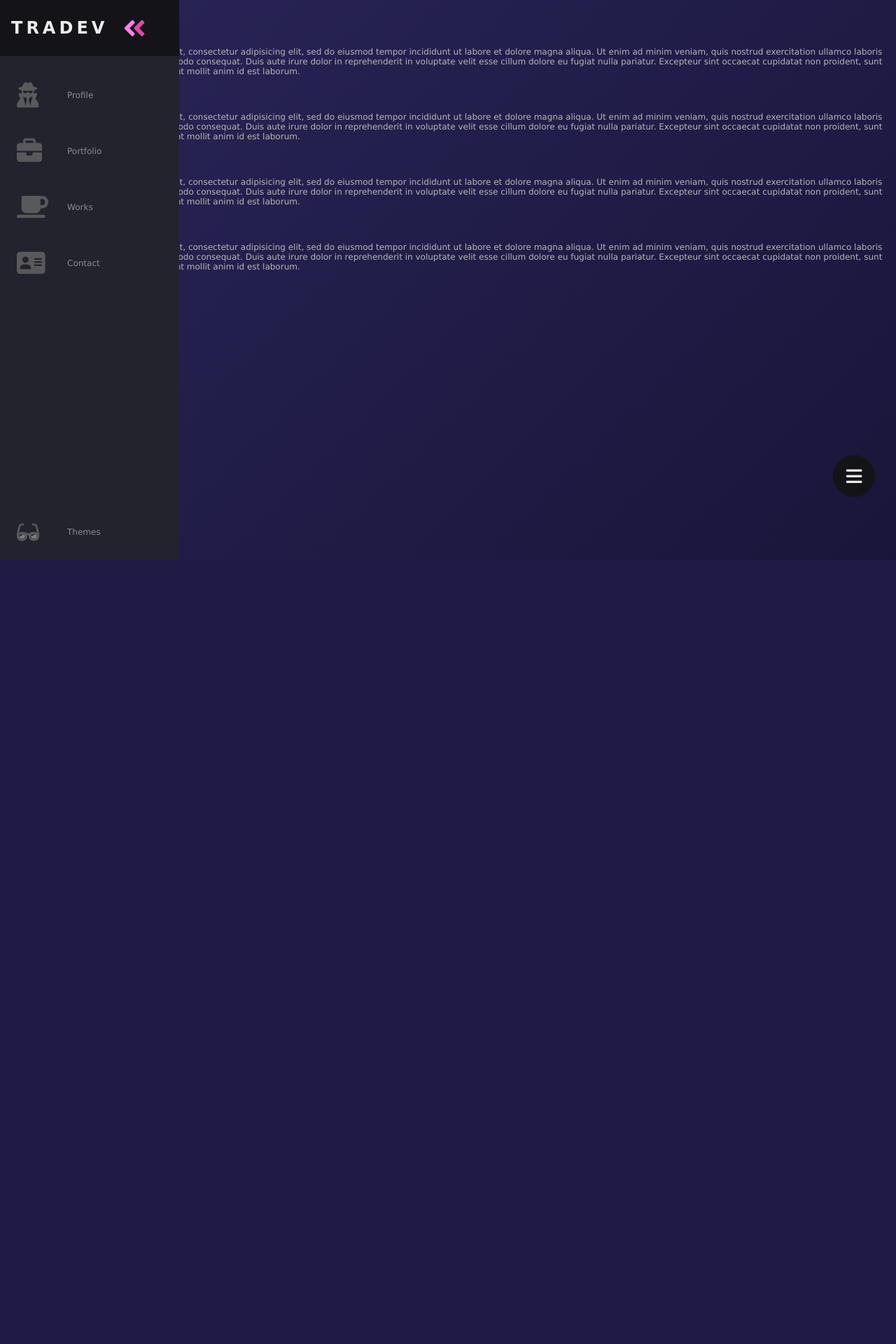
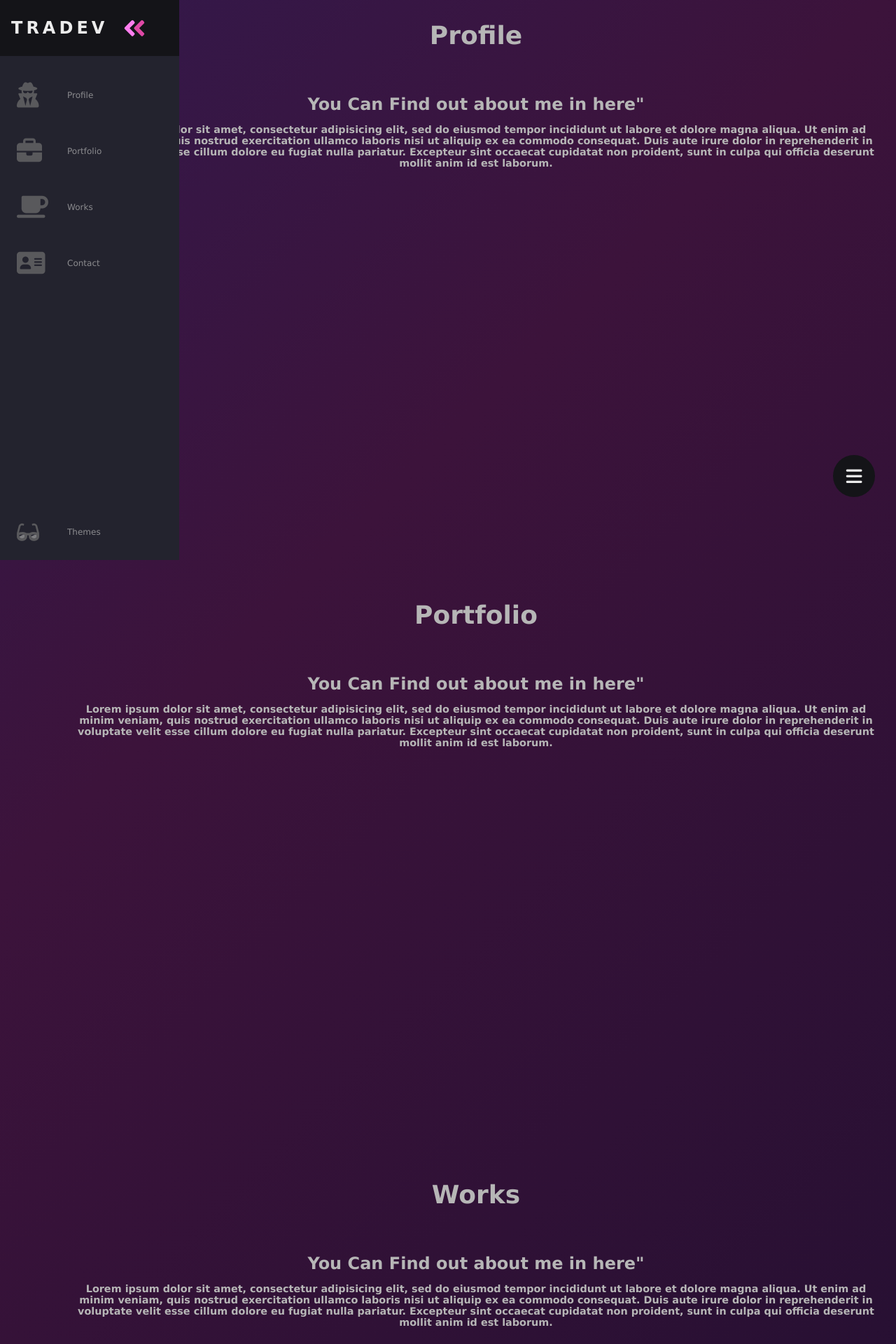
Before and after one commit to hackmeastizil/website, a PHP site: page / in a window 1280 px wide. Shown: the top 1920 px of the page at 70% size. Before the commit the page ends 800 px from the top, so only its background shows below. Run offline with PHP 8.4, Linux system fonts and the light colour scheme; some libraries are stand-ins or nearby versions.

Commit message:
Third Commit
Added Scroll-spy and smooth scroll
Added Faders for content
New js for scroll-in and out

```diff
--- a/header.php
+++ b/header.php
@@ -8,7 +8,7 @@
     <script src="https://kit.fontawesome.com/6244fda63e.js" crossorigin="anonymous"></script>
     <link href="https://fonts.googleapis.com/css?family=Open+Sans:300,400,700&display=swap" rel="stylesheet"/>
     <script src="https://cdnjs.cloudflare.com/ajax/libs/jquery/3.5.1/jquery.min.js"></script>
-
+    <script src="scroll-out.js"></script>>
 
 
   </head>
--- a/index.php
+++ b/index.php
@@ -4,7 +4,7 @@ include 'header.php';
 
  ?>
 
-<body>
+<body  data-spy="scroll" data-target=".navbar" data-offset="50">
 
   <div class="loader_bg">
     <div class="loader">
@@ -43,7 +43,7 @@ include 'header.php';
       </li>
 
       <li class="nav-item">
-        <a href="#" class="nav-link">
+        <a href="#Profile" class="nav-link">
           <i class="fas fa-user-secret fa-w-16 fa-3x"></i>
           <span class="link-text">Profile</span>
         </a>
@@ -51,7 +51,7 @@ include 'header.php';
 
 
       <li class="nav-item">
-        <a href="#" class="nav-link">
+        <a href="#Portfolio" class="nav-link">
          <i class="fas fa-briefcase fa-w-16 fa-3x"></i>
           <span class="link-text">Portfolio</span>
         </a>
@@ -60,14 +60,14 @@ include 'header.php';
 
 
       <li class="nav-item">
-        <a href="#" class="nav-link">
+        <a href="#Works" class="nav-link">
          <i class="fas fa-coffee fa-w-16 fa-3x"></i>
           <span class="link-text">Works</span>
         </a>
       </li>
 
       <li class="nav-item">
-        <a href="#" class="nav-link">
+        <a href="#Contact" class="nav-link">
           <i class="fas fa-address-card fa-w-16 fa-3x"></i>
           <span class="link-text">Contact</span>
         </a>
@@ -157,29 +157,33 @@ include 'header.php';
   </nav>
 
   <div class="container">
-    <div class="Profile">
-      <div class="content">
-        <h2>Profile</h2>
+    <div class="Profile" id="Profile">
+
+        <h2>Profile</h2><br></br>
+        <h3>You Can Find out about me in here"</h3>
         <p>Lorem ipsum dolor sit amet, consectetur adipisicing elit, sed do eiusmod tempor incididunt ut labore et dolore magna aliqua. Ut enim ad minim veniam, quis nostrud exercitation ullamco laboris nisi ut aliquip ex ea commodo consequat. Duis aute irure dolor in reprehenderit in voluptate velit esse cillum dolore eu fugiat nulla pariatur. Excepteur sint occaecat cupidatat non proident, sunt in culpa qui officia deserunt mollit anim id est laborum.</p>
-      </div>
+
     </div>
-    <div class="Portfolio">
-      <div class="content">
-        <h2>Portfolio</h2>
+    <br></br>
+    <div class="Portfolio" id="Portfolio">
+        <h2>Portfolio</h2><br></br>
+          <h3>You Can Find out about me in here"</h3>
         <p>Lorem ipsum dolor sit amet, consectetur adipisicing elit, sed do eiusmod tempor incididunt ut labore et dolore magna aliqua. Ut enim ad minim veniam, quis nostrud exercitation ullamco laboris nisi ut aliquip ex ea commodo consequat. Duis aute irure dolor in reprehenderit in voluptate velit esse cillum dolore eu fugiat nulla pariatur. Excepteur sint occaecat cupidatat non proident, sunt in culpa qui officia deserunt mollit anim id est laborum.</p>
-      </div>
     </div>
-    <div class="Works">
-      <div class="content">
-        <h2>Works</h2>
+    <br></br>
+    <div class="Works" id="Works">
+
+        <h2>Works</h2><br></br>
+          <h3>You Can Find out about me in here"</h3>
         <p>Lorem ipsum dolor sit amet, consectetur adipisicing elit, sed do eiusmod tempor incididunt ut labore et dolore magna aliqua. Ut enim ad minim veniam, quis nostrud exercitation ullamco laboris nisi ut aliquip ex ea commodo consequat. Duis aute irure dolor in reprehenderit in voluptate velit esse cillum dolore eu fugiat nulla pariatur. Excepteur sint occaecat cupidatat non proident, sunt in culpa qui officia deserunt mollit anim id est laborum.</p>
-      </div>
+
     </div>
-    <div class="Contact">
-      <div class="content">
-        <h2>Contact</h2>
+    <div class="Contact" id="Contact">
+
+        <h2>Contact</h2><br></br>
+          <h3>You Can Find out about me in here"</h3>
         <p>Lorem ipsum dolor sit amet, consectetur adipisicing elit, sed do eiusmod tempor incididunt ut labore et dolore magna aliqua. Ut enim ad minim veniam, quis nostrud exercitation ullamco laboris nisi ut aliquip ex ea commodo consequat. Duis aute irure dolor in reprehenderit in voluptate velit esse cillum dolore eu fugiat nulla pariatur. Excepteur sint occaecat cupidatat non proident, sunt in culpa qui officia deserunt mollit anim id est laborum.</p>
-      </div>
+
     </div>
   </div>
 
@@ -200,10 +204,18 @@ include 'header.php';
              <i class="fab fa-github my-float"></i>
            </a></li>
       </i>
+
+
+
   <script>
         setTimeout(function(){
           $('.loader_bg').fadeToggle();
         },1500);
   </script>
+  <script type="text/javascript">
+  ScrollOut({
+    targets: 'h2,h3,p'
+  })
+  </script>
 
 </body>
--- a/style.css
+++ b/style.css
@@ -1,3 +1,6 @@
+html{
+  scroll-behavior: smooth;
+}
 /*Preloader Requirements*/
 .loader_bg{
   position: fixed;
@@ -52,7 +55,7 @@ font-family:Verdana, Geneva, sans-serif;
 font-size:12px;
 background: var(--gradient-color);
 background-size: 400% 400%;
-animation: gradient 15s ease infinite;
+animation: gradient 10s ease infinite;
 margin: 0;
 padding: 0;
 }
@@ -64,11 +67,11 @@ body::-webkit-scrollbar {
 }
 
 body::-webkit-scrollbar-track {
-  background: #1e1e24;
+  background: var(--bg-secondary);
 }
 
 body::-webkit-scrollbar-thumb {
-  background: #6649b8;
+  background: #23232e;
 }
 
 /*Navbar*/
@@ -228,12 +231,14 @@ body::-webkit-scrollbar-thumb {
   }
 }
 
+/*Themes*/
+
 .dark {
   --text-primary: #b6b6b6;
   --text-secondary: #ececec;
   --bg-primary: #23232e;
   --bg-secondary: #141418;
-  --gradient-color: linear-gradient(-45deg, #0f0c29, #302b63, #24243e);
+  --gradient-color: linear-gradient(-45deg, #0f0c29, #3C133B, #1d2671);
 }
 
 .light {
@@ -241,7 +246,7 @@ body::-webkit-scrollbar-thumb {
   --text-secondary: #000000;
   --bg-primary: #ffffff;
   --bg-secondary: #e4e4e4;
-  --gradient-color: linear-gradient(-45deg, #ffffff, #3c0979, #e4e4e4);
+  --gradient-color: linear-gradient(-45deg, #ffffff, #EB9FE9, #e4e4e4);
 }
 
 .solar {
@@ -249,7 +254,7 @@ body::-webkit-scrollbar-thumb {
   --text-secondary: #35535c;
   --bg-primary: #fff380;
   --bg-secondary: #f5e5b8;
-  --gradient-color: linear-gradient(-45deg, #fdf6e3, #9f5903, #f5e5b8);
+  --gradient-color: linear-gradient(-45deg, #22c1c3, #fdbb2d);
 }
 
 .theme-icon {
@@ -295,10 +300,124 @@ opacity:0.5;
 /*Sections Of Page*/
 
 .container{
-  position:inherit;
+  position: inherit;
   margin-left: 5rem;
   padding: 1rem;
   color: var(--text-primary);
+  height: 100%;
+  font-weight: bold;
+  text-align: center;
+  justify-content: center;
+  align-items: center;
+
+}
+
+.container .Profile{
+  position: inherit;
+  max-width: 100%;
+  height: 100%;
+  overflow: auto;
+
+}
+
+h2{
+  position: relative;
+  margin: 0;
+  padding: 0;
+  display: inline-block;
+  font-size: 3em;
+  transition: 0.5s;
+  transform-origin: left;
+  transform: scaleX(0);
+}
+
+h2[data-scroll="in"]{
+  transform: scaleX(1);
+}
+
+h2:before{
+  content: '';
+  position: absolute;
+  top: 0;
+  left: 0;
+  width: 100%;
+  height: 100%;
+  background: #e02bff;
+  transform-origin: right;
+  transition: 0.5s;
+}
+
+h2[data-scroll="in"]:before{
+  transform: scaleX(0);
+  transition-delay: 0.5s:
+}
+
+ h3{
+  position: relative;
+  margin: 50px 0 0;
+  padding: 0;
+  display: inline-block;
+  font-size: 2em;
+  transition: 0.5s;
+  transform-origin: right;
+  transform: scaleX(0);
+}
+
+h3[data-scroll="in"]{
+  transform: scaleX(1);
+  transition-delay: 0.5s;
+}
+
+h3:before{
+  content: '';
+  position: absolute;
+  top: 0;
+  left: 0;
+  width: 100%;
+  height: 100%;
+  background: #ffe3b3;
+  transform-origin: left;
+  transition: 0.5s;
+}
+
+h3[data-scroll="in"]:before{
+  transform: scaleX(0);
+  transition-delay: 1s;
+}
+
+p{
+  font-size: 1.2em;
+  transition: 1s;
+  opacity: 0;
+}
+
+p[data-scroll="in"]{
+  opacity: 1;
+  transition-delay: 1s;
+}
+
+.container .Portfolio{
+  position: inherit;
+  width: 100%;
+  height: 100%;
+  overflow: auto;
+  scroll-snap-align: start;
+}
+
+.container .Works{
+  position: inherit;
+  width: 100%;
+  height: 100%;
+  overflow: auto;
+  scroll-snap-align: start;
+}
+
+.container .Contact{
+  position: inherit;
+  width: 100%;
+  height: 100%;
+  overflow: auto;
+  scroll-snap-align: start;
 }
 
 /*Floating Bars*/
```
Also changed, not shown: scroll-out.js (added, +265 -0 lines).
